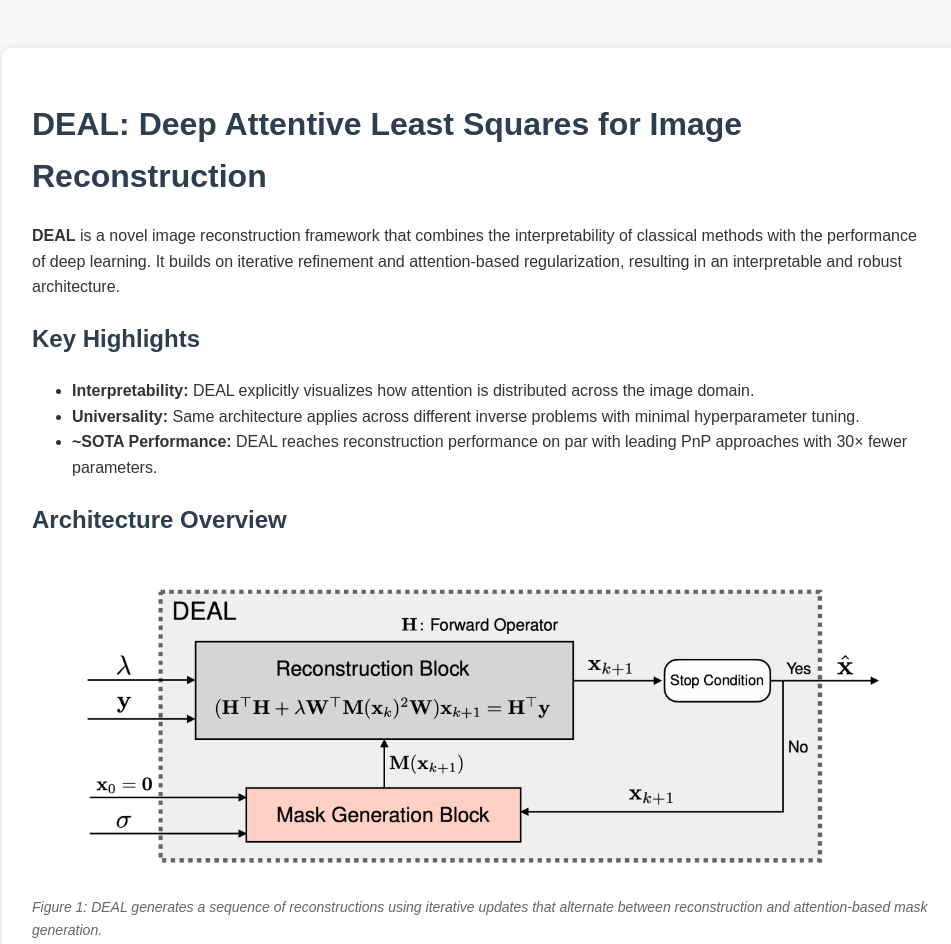
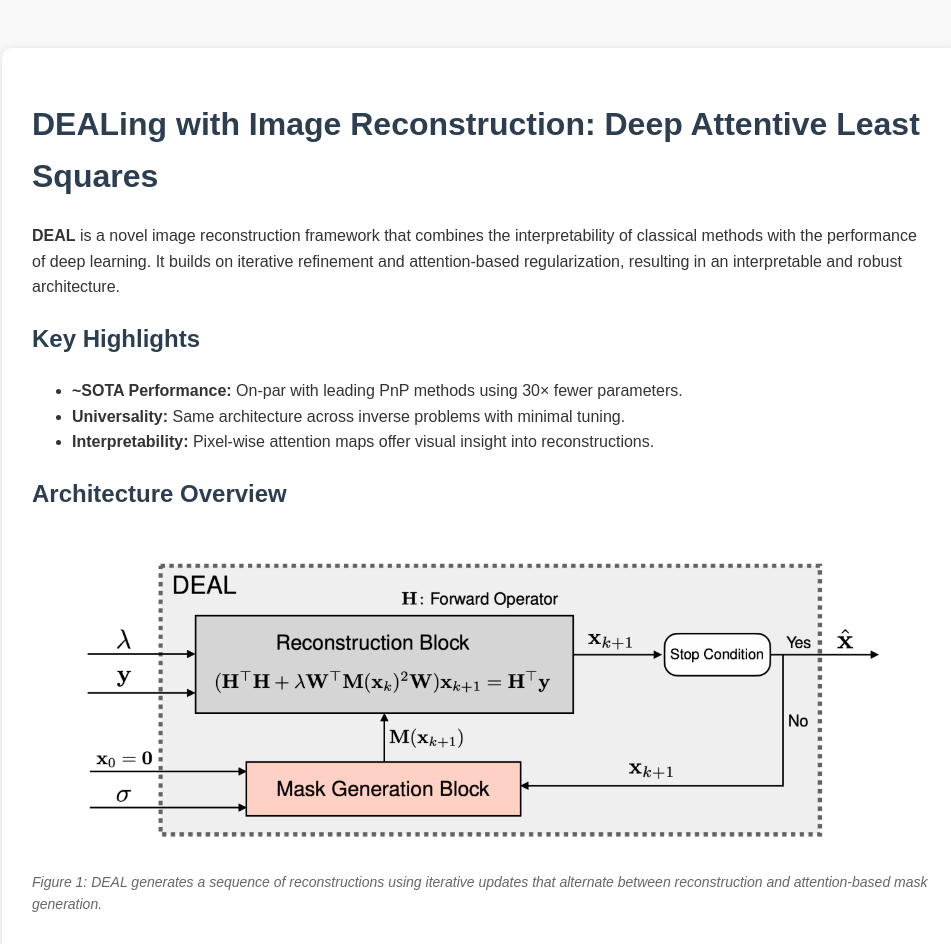
Before and after one commit to mehrsapo/DEAL, a plain HTML site: page index.html in a window 1280 px wide. Shown: the top 944 px of the page, without its empty margins (158-1109 px from the left). Drawn offline with Linux system fonts and the light colour scheme.

Commit message:
Update index.html

```diff
--- a/index.html
+++ b/index.html
@@ -2,7 +2,7 @@
 <html lang="en">
 <head>
   <meta charset="UTF-8">
-  <title>DEAL: Deep Attentive Least Squares</title>
+  <title>DEALing with Image Reconstruction: Deep Attentive Least Squares</title>
   <meta name="viewport" content="width=device-width, initial-scale=1">
   <style>
     body { font-family: Arial, sans-serif; background: #f9f9f9; padding: 40px; line-height: 1.6; color: #333; }
@@ -14,14 +14,14 @@
 </head>
 <body>
   <div class="container">
-    <h1>DEAL: Deep Attentive Least Squares for Image Reconstruction</h1>
+    <h1>DEALing with Image Reconstruction: Deep Attentive Least Squares</h1>
     <p><strong>DEAL</strong> is a novel image reconstruction framework that combines the interpretability of classical methods with the performance of deep learning. It builds on iterative refinement and attention-based regularization, resulting in an interpretable and robust architecture.</p>
 
     <h2>Key Highlights</h2>
     <ul>
-      <li><strong>Interpretability:</strong> DEAL explicitly visualizes how attention is distributed across the image domain.</li>
-      <li><strong>Universality:</strong> Same architecture applies across different inverse problems with minimal hyperparameter tuning.</li>
-      <li><strong>~SOTA Performance:</strong> DEAL reaches reconstruction performance on par with leading PnP approaches with 30× fewer parameters.</li>
+      <li><strong>~SOTA Performance:</strong> On-par with leading PnP methods using 30× fewer parameters.</li>
+      <li><strong>Universality:</strong> Same architecture across inverse problems with minimal tuning.</li>
+      <li><strong>Interpretability:</strong> Pixel-wise attention maps offer visual insight into reconstructions.</li>
     </ul>
 
     <h2>Architecture Overview</h2>
```
